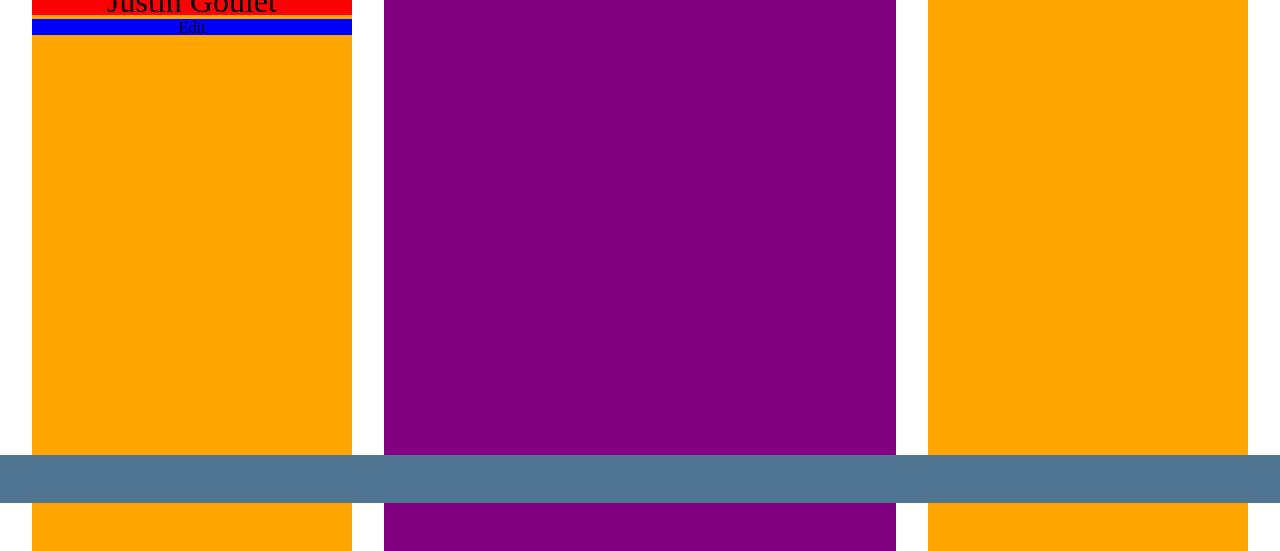
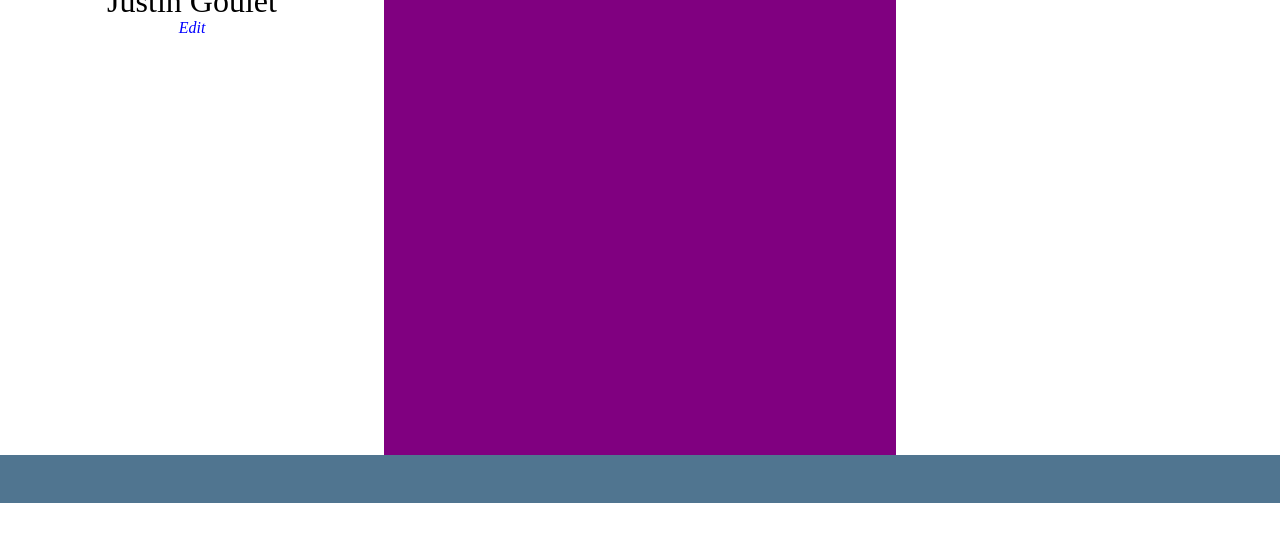
Before and after one commit to CSUSM-Web-Dev-F2016/f2016-Sem_Project, a PHP site: page /profilePage.html in a window 1280 px wide. Shown: the part 297-848 px from the top of the page. After the commit the page ends 800 px from the top, so only its background shows below. Run offline with PHP 8.4, Linux system fonts and the light colour scheme.

Commit message:
minor changes to color scheme

```diff
--- a/Revised Edition/profilePageStyleSheet.css
+++ b/Revised Edition/profilePageStyleSheet.css
@@ -38,12 +38,12 @@ nav{
 }
 
 aside{
-     background: orange;
      position: relative;
      margin-top: 3em;
+     margin-bottom: 3em;
      width: 25%;
      display: inline-flex;
-     height: 100%;
+     height: 90%;
 }
 
 aside.left{
@@ -69,7 +69,7 @@ footer{
 section{
      background: purple;
      display: inline-flex;
-     height: 100%;
+     height: 90%;
      position: absolute;
      margin: 3em;
      width: 40%;
@@ -92,7 +92,6 @@ section{
      height: 1em;
      text-align: center;
      position: absolute;
-     background-color: red;
      justify-content: center;
      font-size: 2em;
 }
@@ -102,5 +101,6 @@ section{
      height: 1em;
      text-align: center;
      position: absolute;
-     background-color: blue;
+     color: blue;
+     font-style: italic;
 }
```
